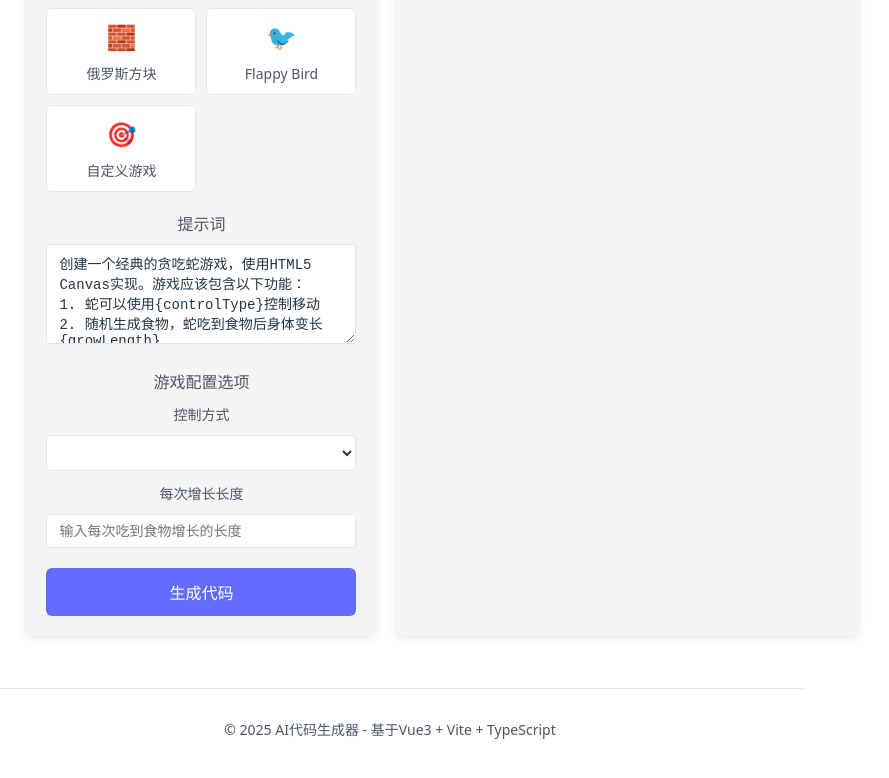
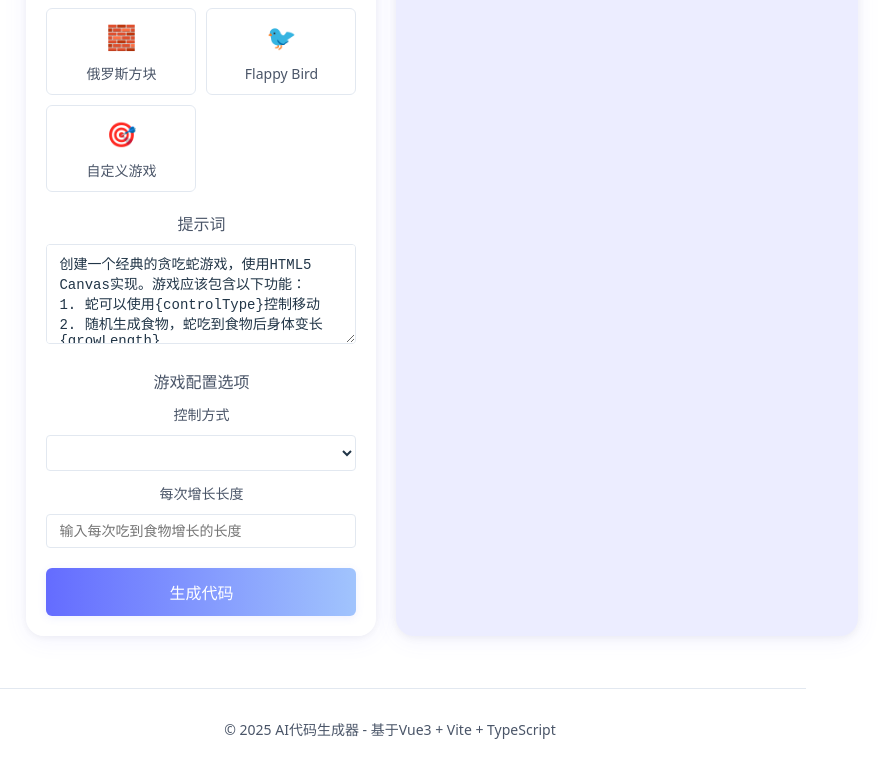
Before and after one commit to zxbdzh/ai_code, a Vue app: page / in a window 1280 px wide. Shown: the part 554-1332 px from the top of the page, without its empty margins (250-1139 px from the left). Built offline with nearby package versions, Linux system fonts and the light colour scheme.

Commit message:
color change

```diff
--- a/src/components/CodeGenerator.vue
+++ b/src/components/CodeGenerator.vue
@@ -420,12 +420,12 @@
     }
 
     .config-panel {
-        background: var(--bg-element);
         padding: 20px;
-        border-radius: 8px;
-        box-shadow: 0 2px 8px rgba(0, 0, 0, 0.1);
+        border-radius: 18px;
+        box-shadow: 0 4px 24px 0 rgba(100,108,255,0.08), 0 1.5px 8px 0 rgba(0,0,0,0.06);
         max-width: 100%;
         overflow: hidden;
+        backdrop-filter: blur(4px);
 
         h2 {
             margin-top: 0;
@@ -551,17 +551,19 @@
 .generate-btn {
     width: 100%;
     padding: 12px;
-    background: var(--primary-color);
+    background: linear-gradient(90deg, var(--primary-color) 0%, #a1c4fd 100%);
     color: white;
     border: none;
     border-radius: 6px;
     font-size: 16px;
     font-weight: 500;
     cursor: pointer;
-    transition: all 0.2s;
+    transition: all 0.2s, box-shadow 0.2s;
+    box-shadow: 0 2px 8px 0 rgba(var(--primary-color-rgb),0.10);
 
     &:hover {
-        opacity: 0.9;
+        opacity: 0.92;
+        box-shadow: 0 4px 16px 0 rgba(var(--primary-color-rgb),0.18);
     }
 
     &:disabled {
@@ -603,9 +605,9 @@
 }
 
 .code-panel {
-    background: var(--bg-element);
-    border-radius: 8px;
-    box-shadow: 0 2px 8px rgba(0, 0, 0, 0.1);
+    background: rgba(var(--primary-color-rgb), 0.12);
+    border-radius: 18px;
+    box-shadow: 0 4px 24px 0 rgba(100,108,255,0.08), 0 1.5px 8px 0 rgba(0,0,0,0.06);
     overflow: hidden;
 
     .code-header {
```
Also changed, not shown: src/components/HelloWorld.vue (deleted, +0 -41 lines).
